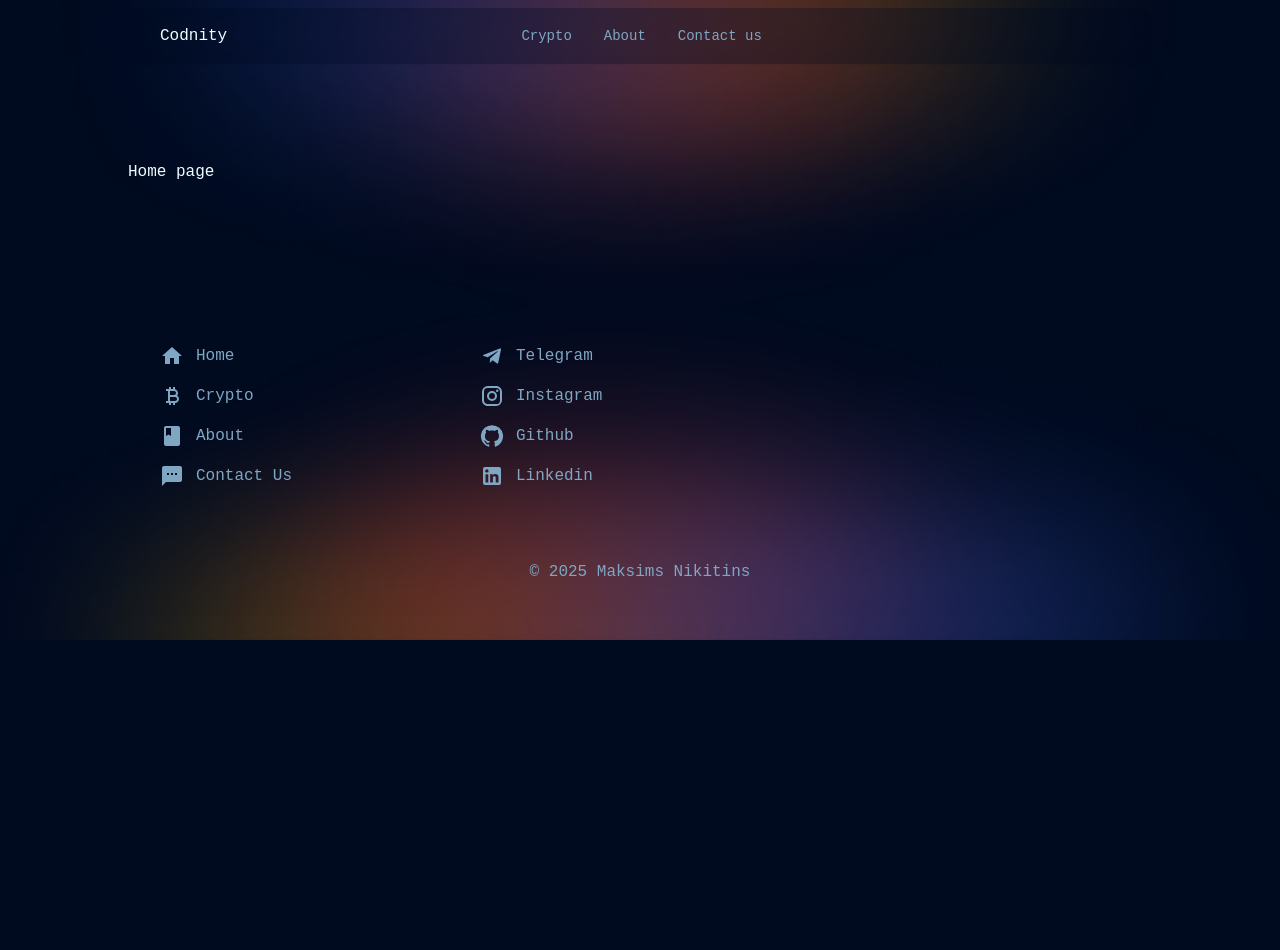
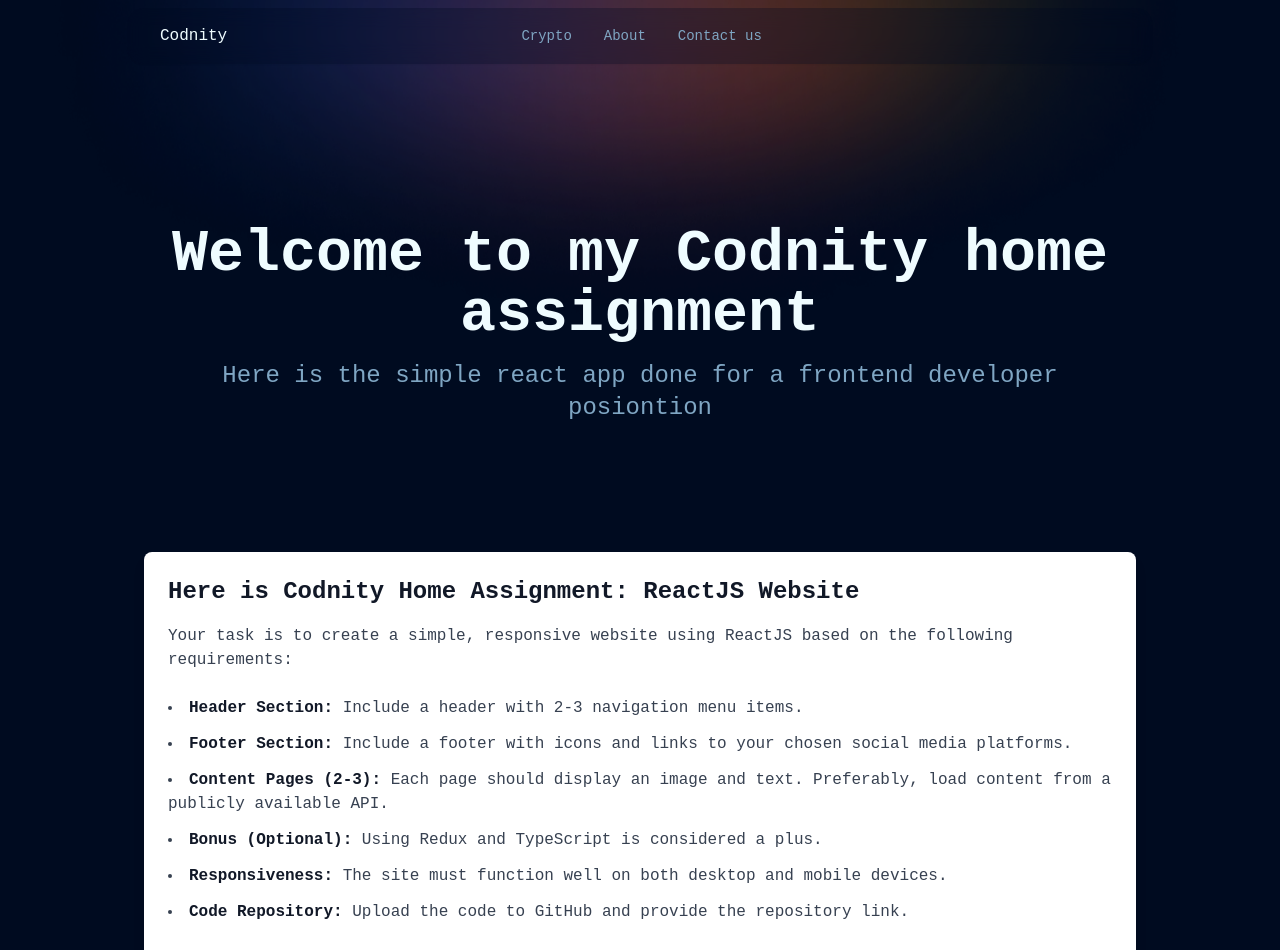
Before and after one commit to BlowYourMind/Codnity-fe-home-assignnment, a React (Create React App) app: page / in a window 1280 px wide. Shown: the top 950 px of the page. Before the commit the page ends 800 px from the top, so only its background shows below. Built offline with nearby package versions, Linux system fonts and the light colour scheme; some icons are missing.

Commit message:
Feat: content for main page

```diff
--- /dev/null
+++ b/src/components/heroSection.tsx
@@ -0,0 +1,18 @@
+const HeroSection = () => {
+  return (
+    <section className="text-foreground flex items-start justify-center">
+      <div className="container mx-auto px-4 py-16 text-center">
+        <h1 className="text-5xl md:text-6xl font-bold leading-tight mb-4">
+          {"Welcome to my Codnity home assignment"}
+        </h1>
+        <p className="text-xl md:text-2xl text-muted-foreground mb-8">
+          {
+            "Here is the simple react app done for a frontend developer posiontion"
+          }
+        </p>
+      </div>
+    </section>
+  );
+};
+
+export default HeroSection;
--- a/src/components/pages/mainPageContent.tsx
+++ b/src/components/pages/mainPageContent.tsx
@@ -1,9 +1,16 @@
 import { useEffect } from "react";
+import HeroSection from "../heroSection";
+import TaskDescription from "../taskDescription";
 
 function MainPageContent() {
   useEffect(() => {}, []);
 
-  return <div>Home page</div>;
+  return (
+    <div className="min-h-screen">
+      <HeroSection />
+      <TaskDescription />
+    </div>
+  );
 }
 
 export default MainPageContent;
--- /dev/null
+++ b/src/components/taskDescription.tsx
@@ -0,0 +1,70 @@
+import React from "react";
+
+const TaskDescription = () => {
+  return (
+    <section className="container mx-auto px-4 py-8">
+      <div className="bg-white dark:bg-gray-800 p-6 rounded-lg shadow-lg">
+        <h2 className="text-2xl font-bold mb-4 text-gray-900 dark:text-white">
+          {"Here is Codnity Home Assignment: ReactJS Website"}
+        </h2>
+
+        <p className="mb-6 text-gray-700 dark:text-gray-300">
+          {
+            " Your task is to create a simple, responsive website using ReactJS based on the following requirements: "
+          }
+        </p>
+
+        <ul className="list-disc list-inside space-y-3 text-gray-700 dark:text-gray-300">
+          <li>
+            <strong className="text-gray-900 dark:text-white">
+              {"Header Section: "}
+            </strong>
+            {"Include a header with 2-3 navigation menu items."}
+          </li>
+          <li>
+            <strong className="text-gray-900 dark:text-white">
+              {" Footer Section:"}
+            </strong>{" "}
+            {
+              "Include a footer with icons and links to your chosen social media platforms."
+            }
+          </li>
+          <li>
+            <strong className="text-gray-900 dark:text-white">
+              {"Content Pages (2-3):"}
+            </strong>{" "}
+            {
+              "Each page should display an image and text. Preferably, load content from a publicly available API."
+            }
+          </li>
+          <li>
+            <strong className="text-gray-900 dark:text-white">
+              {"Bonus (Optional): "}
+            </strong>{" "}
+            {"Using Redux and TypeScript is considered a plus."}
+          </li>
+          <li>
+            <strong className="text-gray-900 dark:text-white">
+              {" Responsiveness:"}
+            </strong>{" "}
+            {" The site must function well on both desktop and mobile devices."}
+          </li>
+          <li>
+            <strong className="text-gray-900 dark:text-white">
+              {" Code Repository:"}
+            </strong>{" "}
+            {"Upload the code to GitHub and provide the repository link."}
+          </li>
+        </ul>
+
+        <p className="mt-6 text-gray-700 dark:text-gray-300">
+          {
+            "Feel free to reach out if you have any questions or comments about the task!"
+          }
+        </p>
+      </div>
+    </section>
+  );
+};
+
+export default TaskDescription;
```
Also changed, not shown: src/config/stack.tsx (added).
